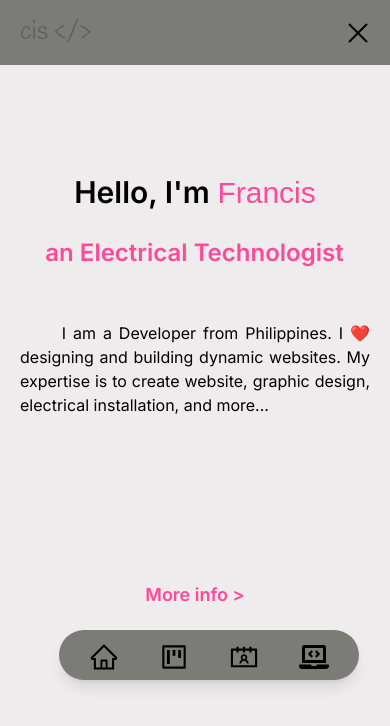
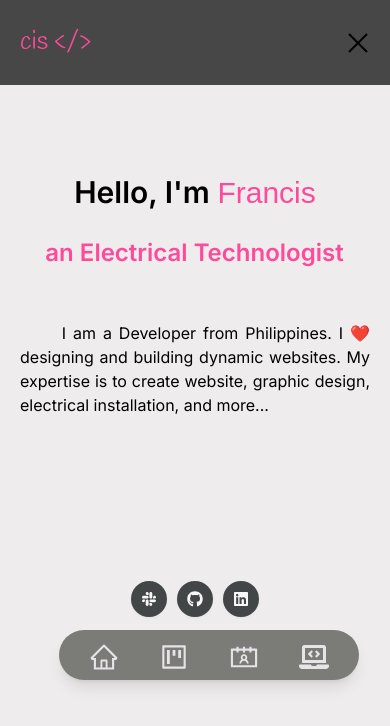
Before and after one commit to ciscutiez/Francis-Portfolio, a Next.js app: page / in a window 390 px wide. Both pictures are taken after a click on the icon 358 px from the left and 32 px from the top of the page. Shown: the top 726 px of the page. Built offline with nearby package versions, Linux system fonts and the light colour scheme; a web font is replaced by a local one.

Commit message:
Added height at navbar mobile view and added icons at landing/home page

```diff
--- a/app/_modules/Icons.tsx
+++ b/app/_modules/Icons.tsx
@@ -2,12 +2,13 @@ import React from "react";
 
 interface IconProps {
   icon: React.ReactNode;
+  href: string;
 }
 
-const Icons: React.FunctionComponent<IconProps> = ({ icon }) => {
+const Icons: React.FunctionComponent<IconProps> = ({ icon, href }) => {
   return (
     <div className="cursor-pointer rounded-full border-[50%] bg-[#434646] p-[10px] text-[#f9f8f8] shadow-sm transition duration-300 ease-in-out hover:bg-[#3c3d3d]">
-      {icon}
+      <a href={href}>{icon}</a>
     </div>
   );
 };
--- a/app/_modules/Sidebar/View/DesktopView.tsx
+++ b/app/_modules/Sidebar/View/DesktopView.tsx
@@ -50,11 +50,7 @@ const DesktopView: FunctionComponent = () => {
           ))}
         </div>
 
-        {/* <div className="flex flex-row justify-center gap-[10px] pt-[150px]">
-          <Icons icon={<FaSlack />} />
-          <Icons icon={<FaGithub />} />
-          <Icons icon={<FaLinkedin />} />
-        </div> */}
+
         <div className="pt-[10px]">
           <ThemeSwitch />
         </div>
--- a/app/_modules/Sidebar/View/MobileView.tsx
+++ b/app/_modules/Sidebar/View/MobileView.tsx
@@ -43,26 +43,21 @@ const MobileView: FunctionComponent = () => {
   return (
     <div className=" block md:hidden">
       <div
-        className={`fixed z-[100] flex h-[65px] w-full flex-row items-center justify-between  bg-[#7b7b78] px-[20px] `}
+        className={`fixed z-[100] flex h-[85px] w-full flex-row items-center justify-between  bg-[#474747] px-[20px] text-[#ff499a] `}
       >
         <Link href="/">
-          <p
-            className={`${HandleeFont.className}    text-[26px] font-bold text-[#5f6161]`}
-          >
+          <p className={`${HandleeFont.className}    text-[26px] font-bold `}>
             cis {`</>`}
           </p>
         </Link>
 
         <div className="">
           {navOpen ? (
-            <GrClose
-              onClick={toggleNav}
-              className="cursor-pointer text-2xl text-[#5f6161]"
-            />
+            <GrClose onClick={toggleNav} className="cursor-pointer text-2xl " />
           ) : (
             <GiHamburgerMenu
               onClick={toggleNav}
-              className="cursor-pointer text-2xl text-[#5f6161]"
+              className="cursor-pointer text-2xl "
             />
           )}
         </div>
@@ -74,7 +69,7 @@ const MobileView: FunctionComponent = () => {
             <Link
               key={index}
               href={link.href}
-              className={`${InterFont.className}  pt-[3px] text-[30px] transition duration-300 hover:text-[#5f6161]`}
+              className={`${InterFont.className}  pt-[3px] text-[30px] text-[#e7e4e7] transition duration-300 hover:text-[#5f6161]`}
             >
               {link.icon}
             </Link>
--- a/app/page.tsx
+++ b/app/page.tsx
@@ -4,6 +4,8 @@ import { Barriecito } from "next/font/google";
 
 import Typewriter from "typewriter-effect";
 import { FaArrowRight } from "react-icons/fa6";
+import Icons from "./_modules/Icons";
+import { FaGithub, FaLinkedin, FaSlack } from "react-icons/fa";
 
 type Typewriter = {};
 const BarriecitoFont = Barriecito({
@@ -56,15 +58,26 @@ const Home = () => {
             </span>
           </div>
           <div>
-            <p className="px-[20px] h-[100px]  w-full  pt-[50px] text-justify text-[16px] md:w-[550px] md:text-[20px]">
+            <p className="h-[100px] w-full  px-[20px]  pt-[50px] text-justify text-[16px] md:w-[550px] md:text-[20px]">
               &nbsp; &nbsp; &nbsp; I am a Developer from Philippines. I ❤️
               designing and building dynamic websites. My expertise is to create
               website, graphic design, electrical installation, and more...
             </p>
             <div className=" mt-[200px] flex flex-row items-center justify-center gap-[5px] px-[16px] py-[10px] md:mt-[120px]">
-              <button className="text-[18px] font-semibold text-[#ff499a]">
-                More info {`>`}
-              </button>
+              <div className="flex flex-row justify-center gap-[10px] ">
+                <Icons
+                  icon={<FaSlack />}
+                  href="francischarlesi.gonzales@gmail.com"
+                />
+                <Icons
+                  icon={<FaGithub />}
+                  href="https://github.com/ciscutiez"
+                />
+                <Icons
+                  icon={<FaLinkedin />}
+                  href="https://www.linkedin.com/in/ciscutie/"
+                />
+              </div>
             </div>
           </div>
         </div>
```
